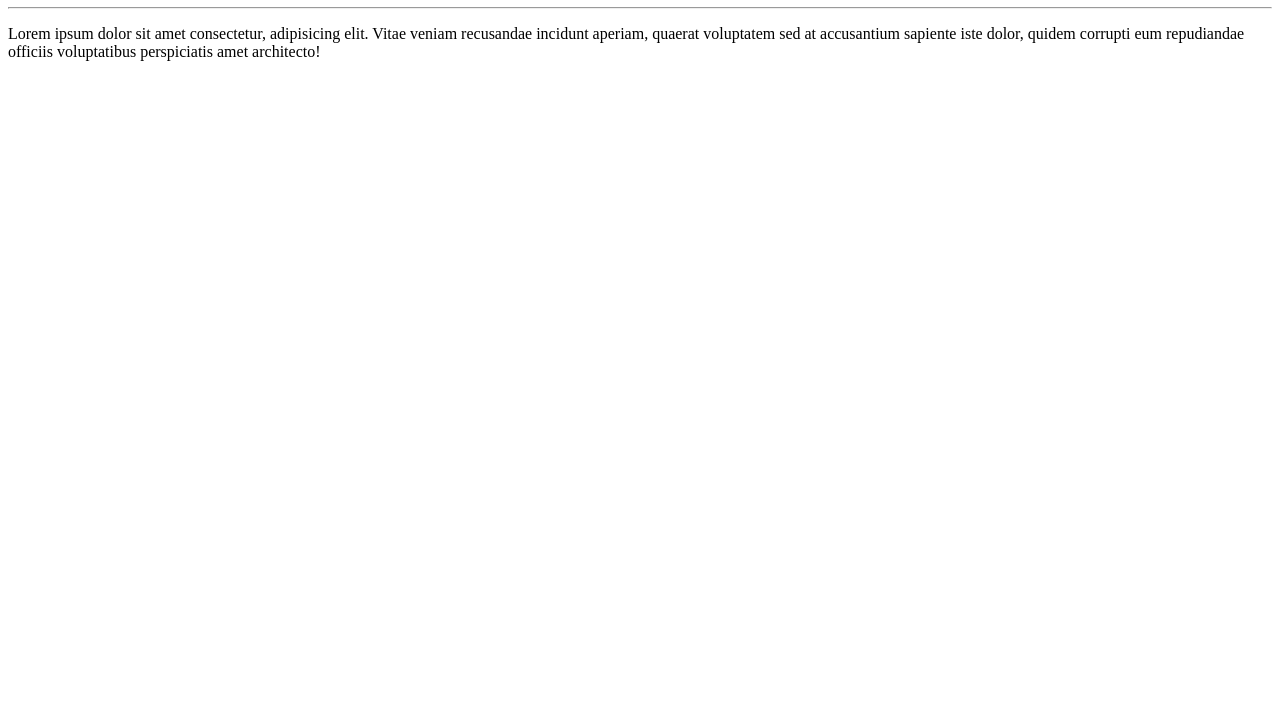
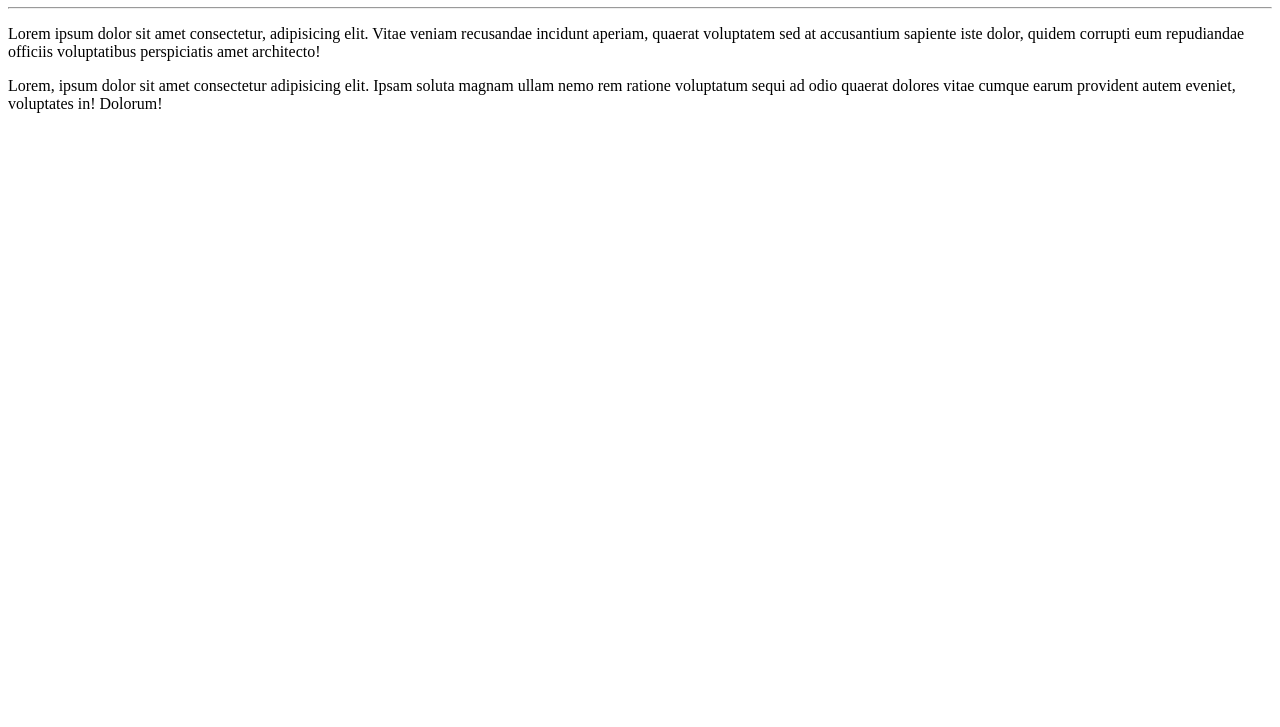
Before and after one commit to programadornovato2021/Projetosdoiniciante, a plain HTML site: page SITE01/index.html in a window 1280 px wide. Shown: the part 73-800 px from the top of the page. Drawn offline with Linux system fonts and the light colour scheme.

Commit message:
Adicionei um parágrafo

```diff
--- a/SITE01/index.html
+++ b/SITE01/index.html
@@ -10,5 +10,7 @@
     <h1>Olá, Mundo!</h1>
     <hr>
     <p>Lorem ipsum dolor sit amet consectetur, adipisicing elit. Vitae veniam recusandae incidunt aperiam, quaerat voluptatem sed at accusantium sapiente iste dolor, quidem corrupti eum repudiandae officiis voluptatibus perspiciatis amet architecto!</p>
+
+    <p>Lorem, ipsum dolor sit amet consectetur adipisicing elit. Ipsam soluta magnam ullam nemo rem ratione voluptatum sequi ad odio quaerat dolores vitae cumque earum provident autem eveniet, voluptates in! Dolorum!</p>
 </body>
 </html>
```
